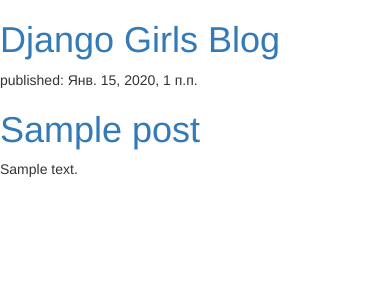
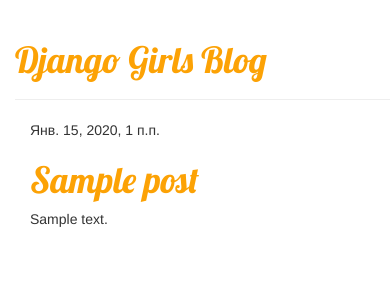
Before and after one commit to Alua-Magavyanova/my-first-blog, a Django app: page / in a window 390 px wide. Shown: the top 300 px of the page. Run offline with Django 3.2, Linux system fonts and the light colour scheme; tables that the repository leaves empty hold one stand-in row (values such as "Sample post"); some libraries are stand-ins or nearby versions.

Commit message:
Added view and template for detailed blog post as well as CSS for the site.

```diff
--- /dev/null
+++ b/blog/static/css/blog.css
@@ -0,0 +1,8 @@
+
+body {
+    padding-left: 15px;
+}
+h1 a {
+    color: #FCA205;
+    font-family: 'Lobster';
+}
--- /dev/null
+++ b/blog/templates/blog/base.html
@@ -0,0 +1,23 @@
+{% load static %}
+<html>
+    <head>
+        <title>Django Girls blog</title>
+        <link rel="stylesheet" href="//maxcdn.bootstrapcdn.com/bootstrap/3.2.0/css/bootstrap.min.css">
+        <link rel="stylesheet" href="//maxcdn.bootstrapcdn.com/bootstrap/3.2.0/css/bootstrap-theme.min.css">
+        <link href='//fonts.googleapis.com/css?family=Lobster&subset=latin,latin-ext' rel='stylesheet' type='text/css'>
+        <link rel="stylesheet" href="{% static 'css/blog.css' %}">
+    </head>
+    <body>
+    <div class="page-header">
+        <h1><a href="/">Django Girls Blog</a></h1>
+    </div>
+    <div class="content container">
+        <div class="row">
+            <div class="col-md-8">
+            {% block content %}
+            {% endblock %}
+            </div>
+        </div>
+    </div>
+</body>
+</html>
--- a/blog/templates/blog/post_list.html
+++ b/blog/templates/blog/post_list.html
@@ -1,14 +1,32 @@
+{% extends 'blog/base.html' %}
+
+{% load static %}
+
+<html>
+    <head>
+        <title>Django Girls blog</title>
+        <link rel="stylesheet" href="//maxcdn.bootstrapcdn.com/bootstrap/3.2.0/css/bootstrap.min.css">
+        <link rel="stylesheet" href="//maxcdn.bootstrapcdn.com/bootstrap/3.2.0/css/bootstrap-theme.min.css">
+        <link rel="stylesheet" href="{% static 'css/blog.css' %}">
+        <link href="https://fonts.googleapis.com/css?family=Lobster&subset=latin,cyrillic" rel="stylesheet" type="text/css">
+    </head>
+    <body>
+
         <div>
             <h1><a href="/">Django Girls Blog</a></h1>
         </div>
 
+        {% block content %}
             {% for post in posts %}
-    <div>
-        <p>published: {{ post.published_date }}</p>
-        <h1><a href="">{{ post.title }}</a></h1>
+                <div class="post">
+                    <div class="date">
+                        {{ post.published_date }}
+                    </div>
+                    <h1><a href="{% url 'post_detail' pk=post.pk %}">{{ post.title }}</a></h1>
                     <p>{{ post.text|linebreaksbr }}</p>
                 </div>
             {% endfor %}
+        {% endblock %}
+    </body>
 
-<link rel="stylesheet" href="//maxcdn.bootstrapcdn.com/bootstrap/3.2.0/css/bootstrap.min.css">
-<link rel="stylesheet" href="//maxcdn.bootstrapcdn.com/bootstrap/3.2.0/css/bootstrap-theme.min.css">
+</html>
--- a/blog/urls.py
+++ b/blog/urls.py
@@ -3,4 +3,5 @@
 
 urlpatterns = [
     path('', views.post_list, name='post_list'),
+    path('post/<int:pk>/', views.post_detail, name='post_detail'),
 ]
--- a/blog/views.py
+++ b/blog/views.py
@@ -1,7 +1,12 @@
 from django.shortcuts import render
 from django.utils import timezone
 from .models import Post
+from django.shortcuts import render, get_object_or_404
 
 def post_list(request):
     posts = Post.objects.filter(published_date__lte=timezone.now()).order_by('published_date')
     return render(request, 'blog/post_list.html', {'posts': posts})
+    Post.objects.get(pk=pk)
+def post_detail(request, pk):
+    post = get_object_or_404(Post, pk=pk)
+    return render(request, 'blog/post_detail.html', {'post': post})
```
Lines whose indentation alone changed are shown as unchanged.
